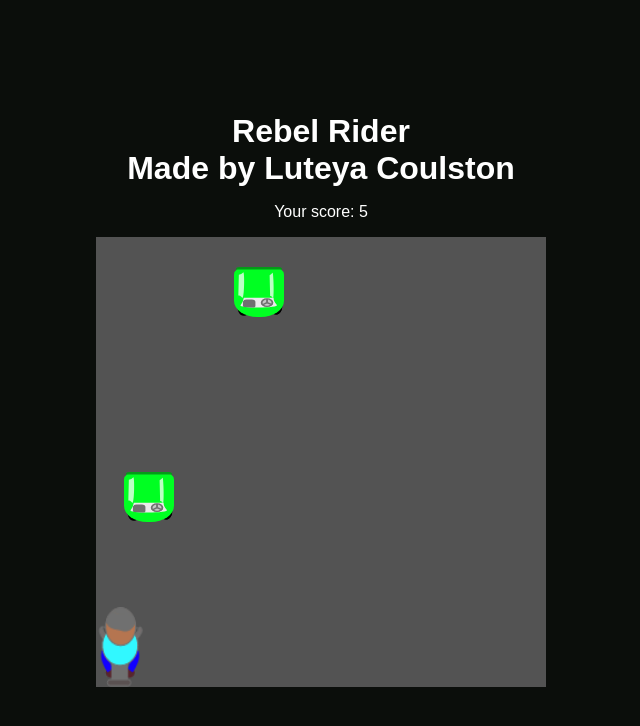
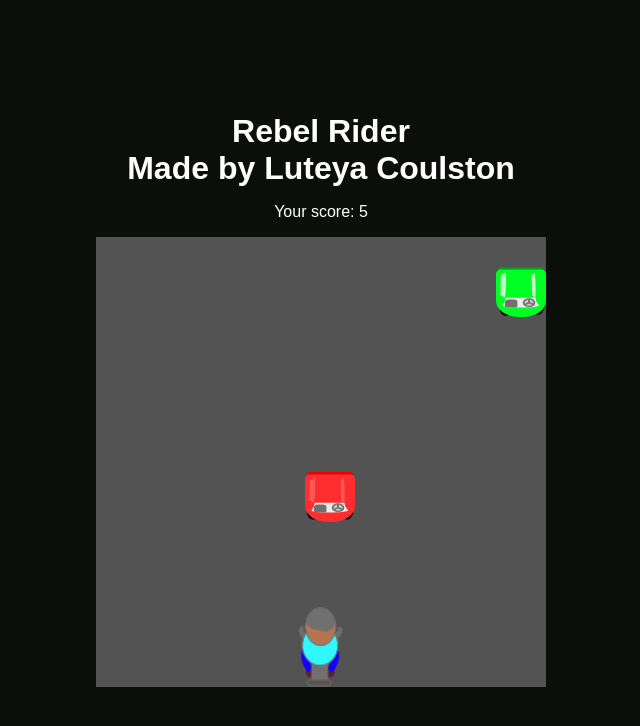
Before and after one commit to CoulKe/rebel-rider-game, a plain HTML site: page index.html in a window 1280 px wide. Shown: the whole page, without its empty margins (319-959 px from the left). Drawn offline with Linux system fonts and the light colour scheme.

Commit message:
Refactored

```diff
--- a/app.js
+++ b/app.js
@@ -1,74 +1,135 @@
-const red = document.querySelector("#red-car");
-const green = document.querySelector("#green-car");
-const blue = document.querySelector("#blue-car");
-const bikerImg = document.querySelector("#biker");
+// ===========================
+//      Global variables
+// ===========================
+
+//Cars
+const redCar = document.querySelector("#red-car");
+const greenCar = document.querySelector("#green-car");
+const blueCar = document.querySelector("#blue-car");
+
+/**
+ * Image representing player.
+ */
+const riderImg = document.querySelector("#rider");
 const canvas = document.querySelector("canvas");
 const context = canvas.getContext("2d");
+/**
+ * HTML element for displaying game failure .
+ */
+const fail = document.querySelector("#fail");
+/**
+ * HTML element for displaying score.
+ */
+let scoreDisplay = document.querySelector("#score");
+let score = 0;
+/**
+ * Timer in ms for popping objects from car array.
+ */
+let popTimer = 700;
 
-const fail = document.querySelector("#fail");
-
-let scoreUpdater = document.querySelector("#score");
-let score = 0;
-let timer = 700;
+// Speed
+let slow = 10;
+let medium = 15;
+let fast = 20;
 let carSpeed = 5;
-// Car Height
+/**Car Height */
 const cH = 50;
-// Car Width
+/**Car Width */
 const cW = 50;
+/**Available car colors */
 const colors = {
-  1: red,
-  2: green,
-  3: blue,
+  1: redCar,
+  2: greenCar,
+  3: blueCar,
 };
-const biker = {
+/**
+ * Player object.
+ * @property `w`: Width
+ * @property `h`: height
+ * @property `speed`: Speed
+ * @property `x`: x-axis point
+ */
+const rider = {
   w: 50,
   h: 80,
   speed: 10,
-  dx: 0,
+  x: canvas.width / 2 - 25,
 };
+/**
+ * Initial cars container filled by `setCars` function
+ */
 const initCars = [];
-let cars = [];
+/**
+ * Popped cars from `initCars`
+ */
+let poppedCars = [];
 
-function setupCars() {
+// ========================
+//    Global functions
+// ========================
+
+/**
+ * Generates cars and fill them to `initCars`.
+ */
+function setCars() {
   for (let index = 0; index < 20; index++) {
     initCars.push({
       passed: false,
-      color: Math.floor(Math.random() * 3) + 1,
+      color: Math.floor(Math.random() * Object.keys(colors).length) + 1,
       y: 0,
-      x: Math.floor(Math.random() * canvas.width) + 25, //to start inside canvas
+      x: Math.ceil(Math.random() * canvas.width),
     });
   }
 }
+/**
+ * Infinitely call `setCars` to regenerate cars near depletion.
+ */
+function refillCars() {
+  setInterval(() => {
+    poppedCars.push(initCars.pop());
+    if (initCars.length < 10) {
+      setCars();
+    }
+  }, popTimer);
+}
+refillCars();
+setCars();
 
-setInterval(() => {
-  cars.push(initCars.pop());
-  if (initCars.length < 10) {
-    setupCars();
-  }
-}, timer);
+/**
+ *  Draw player
+ */
+function drawRider() {
+  context.drawImage(
+    riderImg,
+    rider.x,
+    canvas.height - rider.h,
+    rider.w,
+    rider.h
+  );
+}
+/**
+ * Draw cars to the canvas
+ */
+function drawCars() {
+  poppedCars.forEach((car) => {
+    //for right
+    if (car.x > canvas.width - 50) {
+      car.x = canvas.width - 50;
+    }
 
-setupCars();
-
-function drawCars() {
-  cars.forEach((car) => {
-    if (car.x < 25) {
-      car.x += 30;
-    }
-    if (car.x > canvas.width - 50) {
-      car.x -= 50;
-    }
     if (!car.passed) {
       context.drawImage(colors[car.color], car.x, car.y, cW, cH);
       car.y += carSpeed;
     }
   });
 }
-
+/**Move player to the right */
 function moveRight() {
-  biker.dx += biker.speed;
+  rider.x += rider.speed;
 }
+/**Move player to the left */
 function moveLeft() {
-  biker.dx -= biker.speed;
+  rider.x -= rider.speed;
 }
 /**
  * Checks Arrow keys event.
@@ -81,22 +142,29 @@ function keyDown(e) {
     moveLeft();
   }
 }
-function detectWalls() {
+/**
+ * Detect if player crosses beyond canvas width.
+ */
+function detectBoundary() {
   // Right wall
-  if (biker.dx + biker.w > canvas.width) {
-    biker.dx = canvas.width - biker.w;
+  if (rider.x + rider.w > canvas.width) {
+    rider.x = canvas.width - rider.w;
   }
   // Left wall
-  if (biker.dx < 0) {
-    biker.dx = 0;
+  if (rider.x < 0) {
+    rider.x = 0;
   }
 }
-function detectCrash() {
+/**
+ * Detect if player crashes with a car in motion.
+ * @returns `Boolean`
+ */
+function isCrashed() {
   let collide = false;
 
-  for (let i = 0; i < cars.length; i++) {
-    if (biker.h + cars[i].y > canvas.height) {
-      if (Math.abs(biker.dx - cars[i].x) <= 40) {
+  for (let i = 0; i < poppedCars.length; i++) {
+    if (rider.h + poppedCars[i].y > canvas.height) {
+      if (Math.abs(rider.x - poppedCars[i].x) <= 45) {
         collide = true;
         fail.style.display = "flex";
       }
@@ -104,62 +172,69 @@ function detectCrash() {
   }
   return collide;
 }
+/**
+ * Updates the `score` variable and displays inside `scoreDisplay`
+ */
+function scoreUpdate() {
+  score++;
+  scoreDisplay.innerHTML = `Your score: ${score}`;
+}
+/**
+ * Clears cars that crosses beyond canvas height and calls `scoreUpdate`
+ */
 function clearCar() {
-  cars.forEach((car) => {
+  poppedCars.forEach((car) => {
     if (car.y + 50 > canvas.height) {
       car.passed = true;
       car.y = 0;
-      score++;
-      scoreUpdater.innerHTML = `Your score: ${score}`;
+      scoreUpdate();
     }
   });
 }
 
-function update() {
+function updateGame() {
   context.clearRect(0, 0, canvas.width, canvas.height);
-  context.drawImage(
-    bikerImg,
-    biker.dx,
-    canvas.height - biker.h,
-    biker.w,
-    biker.h
-  );
+
   drawCars();
+  drawRider();
 
   clearCar();
 
-  detectWalls();
+  detectBoundary();
 
-  if (!detectCrash()) {
-    requestAnimationFrame(update);
+  if (!isCrashed()) {
+    requestAnimationFrame(updateGame);
   }
 }
-update();
+updateGame();
 
 setTimeout(() => {
-  timer = 650;
+  popTimer = 650;
   carSpeed = 7;
 }, 10000);
 setTimeout(() => {
-  timer = 550;
+  popTimer = 550;
   carSpeed = 8;
 }, 30000);
 setTimeout(() => {
-  timer = 400;
+  popTimer = 400;
   carSpeed = 10;
-  biker.speed = 15
+  rider.speed = 15;
 }, 30000);
-
+/**
+ * Restart game
+ */
 function restart() {
-  cars = [];
+  poppedCars = [];
   score = 0;
-  timer = 700;
+  popTimer = 700;
   carSpeed = 5;
-  biker.speed = 10
-  scoreUpdater.innerHTML = `Your score: ${score}`;
-  cars.push(initCars.pop());
+  rider.speed = 10;
+  (rider.x = canvas.width / 2 - 25), //Half of canvas - half of player width
+    (scoreDisplay.innerHTML = `Your score: ${score}`);
+  poppedCars.push(initCars.pop());
   fail.style.display = "none";
-  update();
+  updateGame();
 }
 document.addEventListener("keydown", keyDown);
 fail.addEventListener("click", restart);
--- a/index.html
+++ b/index.html
@@ -14,7 +14,7 @@
     <img src="./blue.svg" alt="blue car" id="blue-car">
     <img src="./green.svg" alt="green car" id="green-car">
     <img src="./red.svg" alt="red car" id="red-car">
-    <img src="./biker.png" alt="Biker" id="biker">
+    <img src="./rider.png" alt="rider image" id="rider">
 
     <div id="fail">
         <h1>You failed!</h1>
@@ -64,7 +64,7 @@
     #button:hover{
         cursor: pointer;
     }
-    #red-car, #green-car, #blue-car, #biker{
+    #red-car, #green-car, #blue-car, #rider{
         display: none;
     }
 </style>
```
Also changed, not shown: rider.png (renamed from biker.png).
